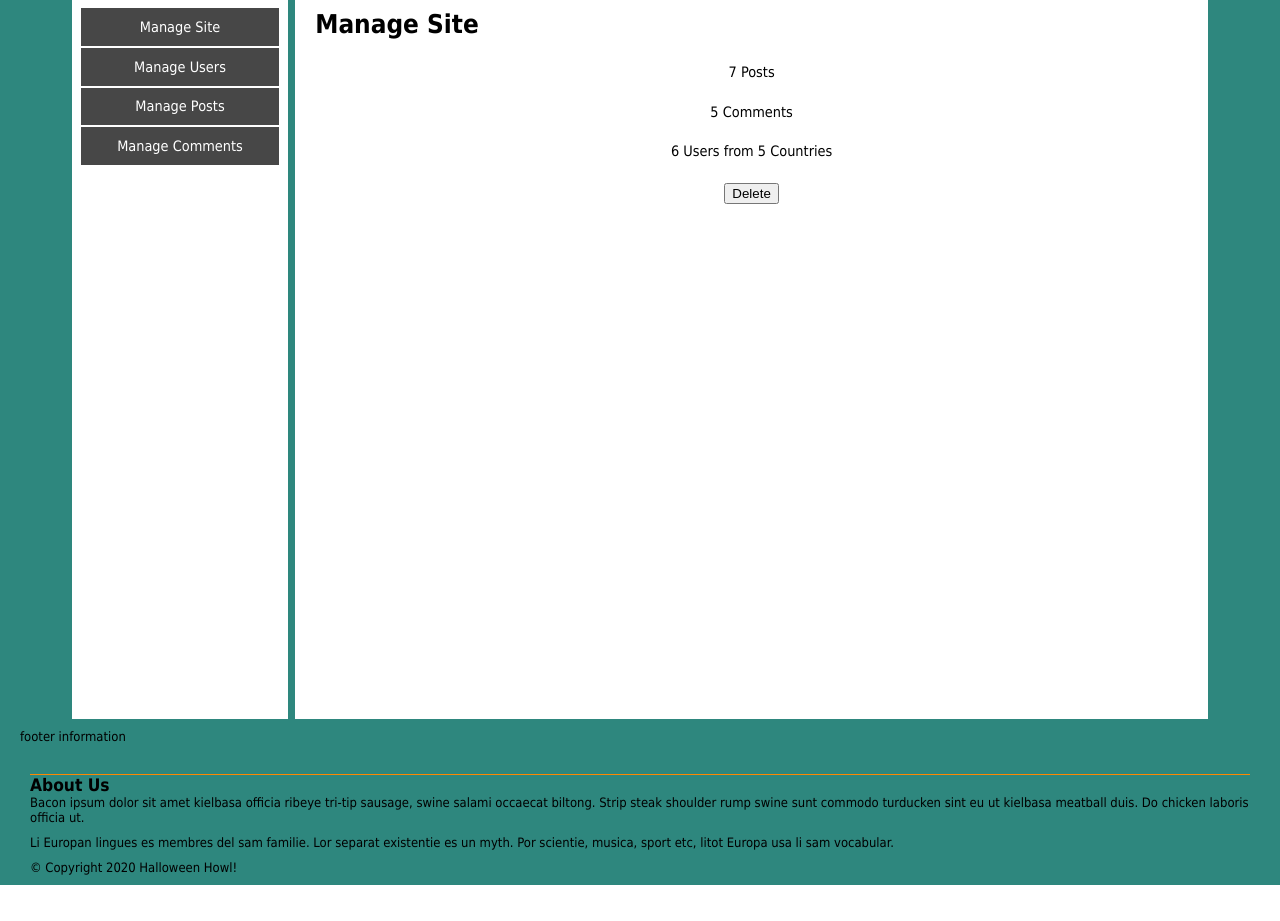
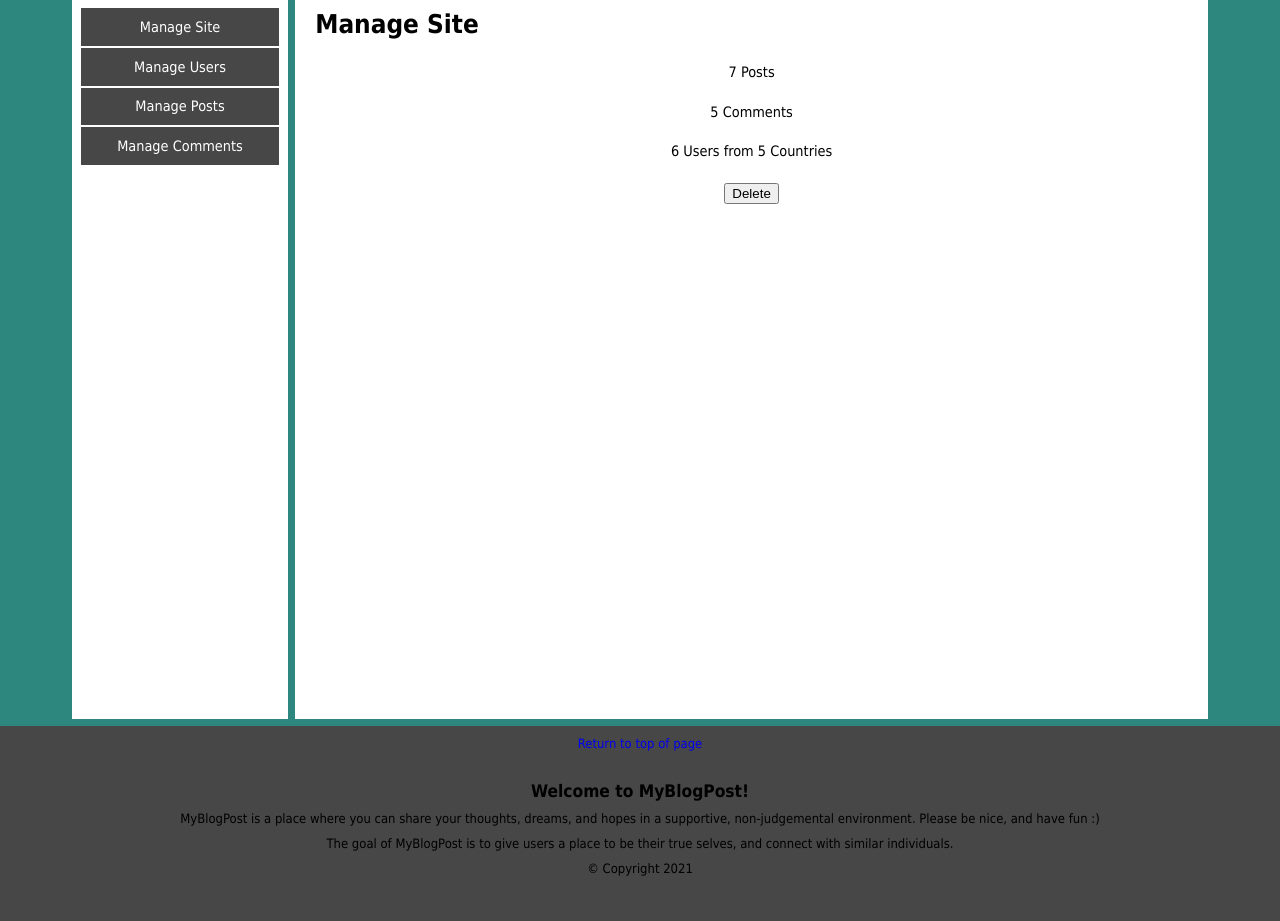
Before and after one commit to COSC360Project/Project, a PHP site: page /adminsite.php in a window 1280 px wide. Shown: the part 116-1037 px from the top of the page. Before the commit the page ends 1001 px from the top, so only its background shows below. Run offline with PHP 8.4, Linux system fonts and the light colour scheme; data comes from the database, SQL or seed files in the repository.

Commit message:
Modified footer.html.

```diff
--- a/css/style.css
+++ b/css/style.css
@@ -243,12 +243,17 @@ article#center form{
 /*** ***/
 
 .footer-section{
-	margin: 30px 30px 0px 30px;
-	border-top: solid 1pt #ff8800;
+	text-align: center;
+	background-color: #474747;
+	padding: 10px 0px 35px 0px;
 }
 
 .footer-section p{
 	margin: 0px 0px 10px 0px;
+}
+
+.footer-section h2{
+	padding: 20px 0px 10px 0px;
 }
 
 .resize{
--- a/footer.html
+++ b/footer.html
@@ -1,7 +1,11 @@
-<p>footer information</p>
+
+
    <div class="footer-section">
-      <h2>About Us</h2>
-      <p>Bacon ipsum dolor sit amet kielbasa officia ribeye tri-tip sausage, swine salami occaecat biltong. Strip steak shoulder rump swine sunt commodo turducken sint eu ut kielbasa meatball duis. Do chicken laboris officia ut. </p>
-      <p>Li Europan lingues es membres del sam familie. Lor separat existentie es un myth. Por scientie, musica, sport etc, litot Europa usa li sam vocabular.</p>
-      <p>&copy; Copyright 2020 Halloween Howl!
+<p><a href="#top">Return to top of page</a></p>
+   <div class="footer-section-top">
+      <h2>Welcome to MyBlogPost!</h2>
+      <p>MyBlogPost is a place where you can share your thoughts, dreams, and hopes in a supportive, non-judgemental environment. Please be nice, and have fun :)</p>
+	  <p>The goal of MyBlogPost is to give users a place to be their true selves, and connect with similar individuals.</p>
+      <p>&copy; Copyright 2021 </p>
+	  </div>
    </div>
```
